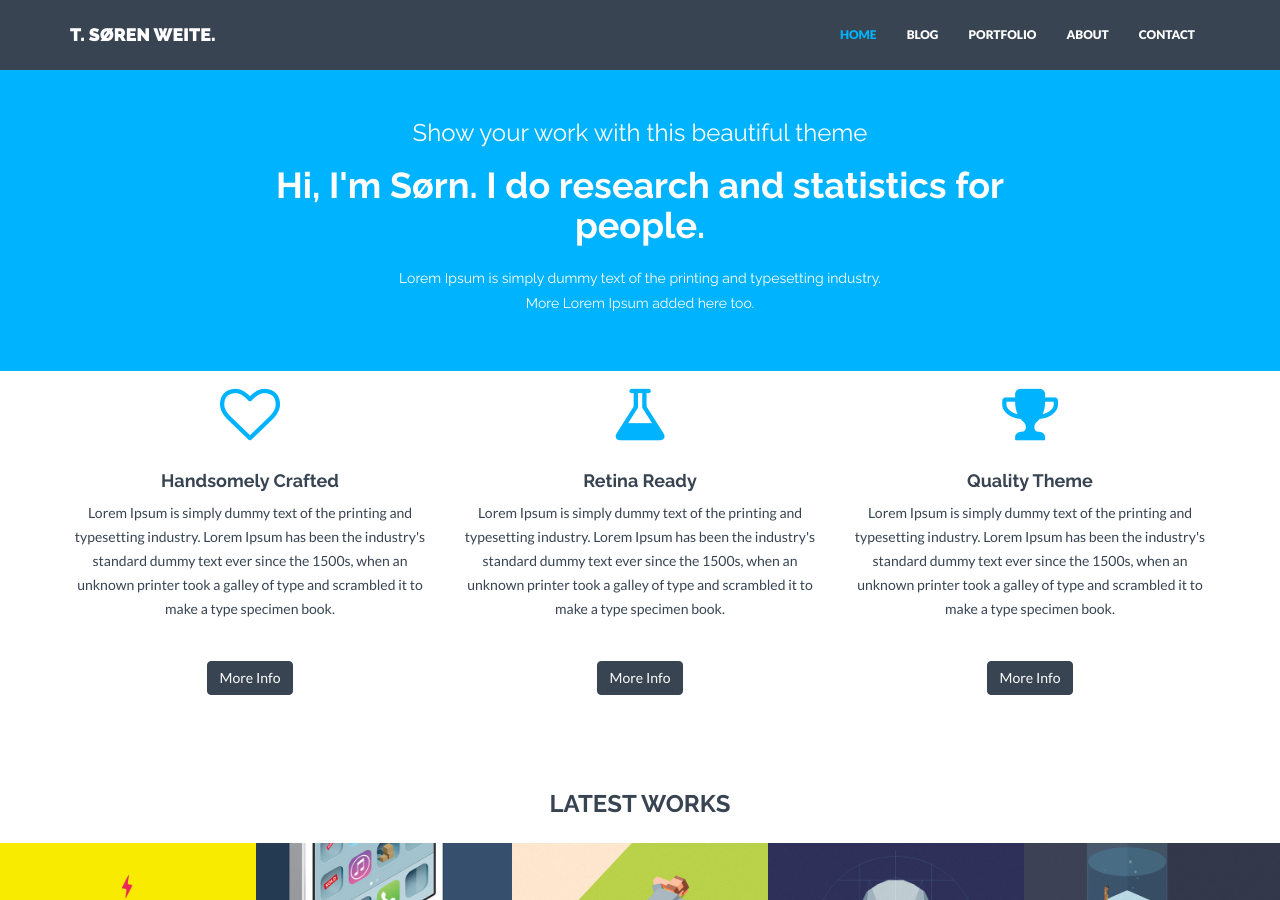
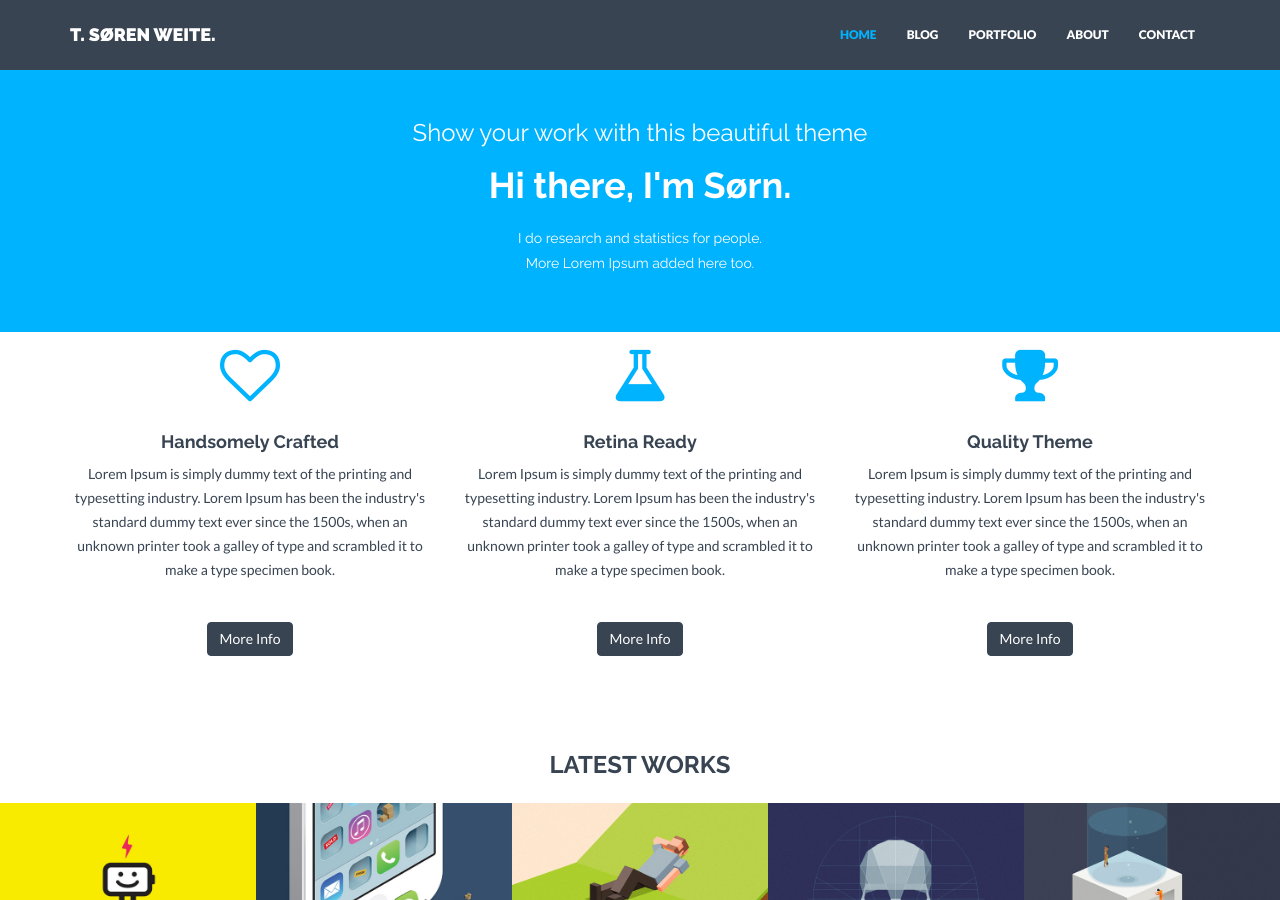
Before and after one commit to sorenweite/sorenweite.github.io, a Jekyll site: the page built from index.html, in a window 1280 px wide and 900 px high. Built offline with Jekyll 4.4.1, drawn with Linux system fonts in a browser that asks for light colours; nearby versions of some CDN libraries.

Commit message:
header
name and summary update

```diff
--- a/_includes/header.html
+++ b/_includes/header.html
@@ -3,8 +3,8 @@
         <div class="row">
             <div class="col-lg-8 col-lg-offset-2">
                 <h3>Show your work with this beautiful theme</h3>
-                <h1>Hi, I'm Sørn. I do research and statistics for people. </h1>
-                <h5>Lorem Ipsum is simply dummy text of the printing and typesetting industry.</h5>
+                <h1>Hi there, I'm Sørn.</h1>
+                <h5>I do research and statistics for people.</h5>
                 <h5>More Lorem Ipsum added here too.</h5>
             </div>
             <!--<div class="col-lg-8 col-lg-offset-2 himg">
```
